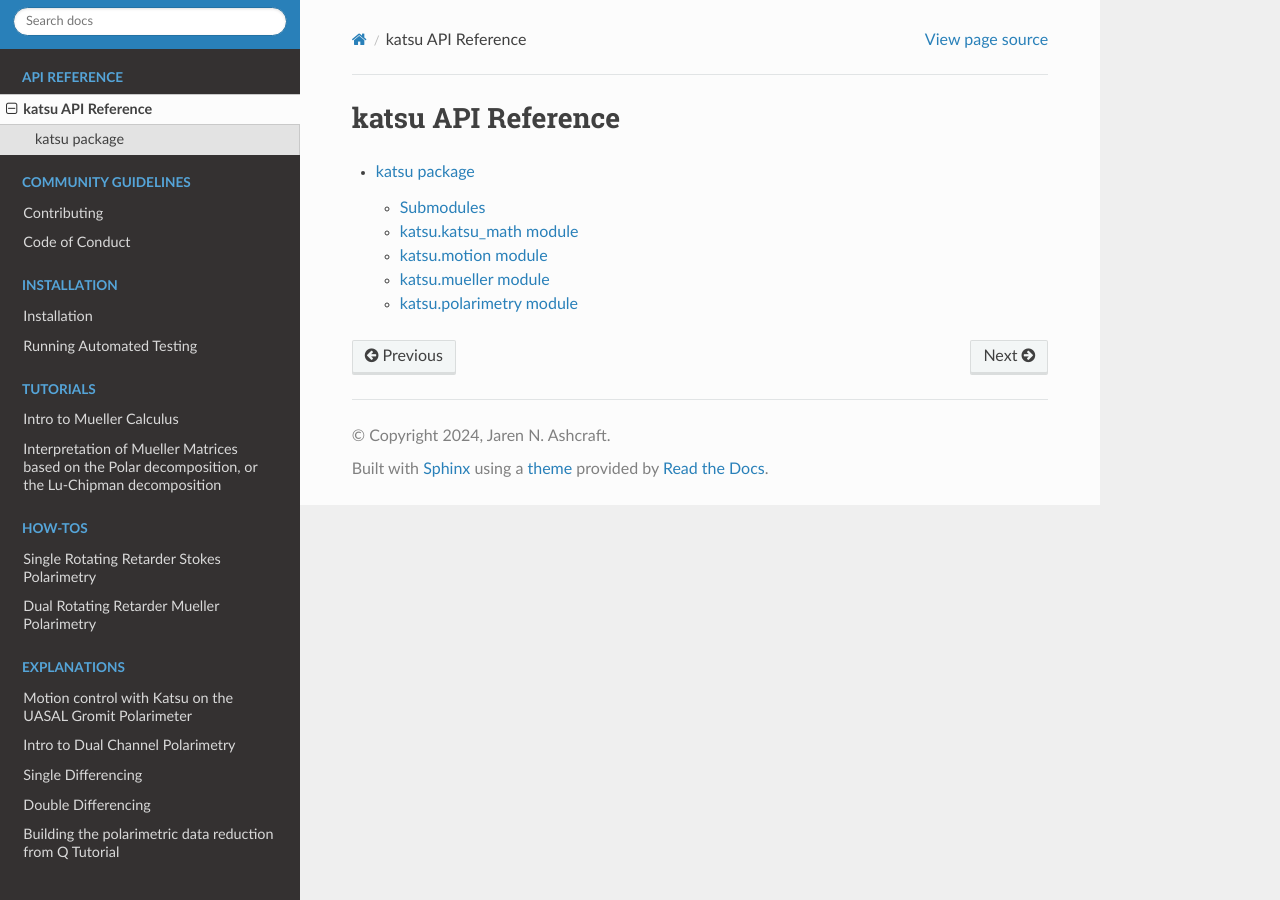
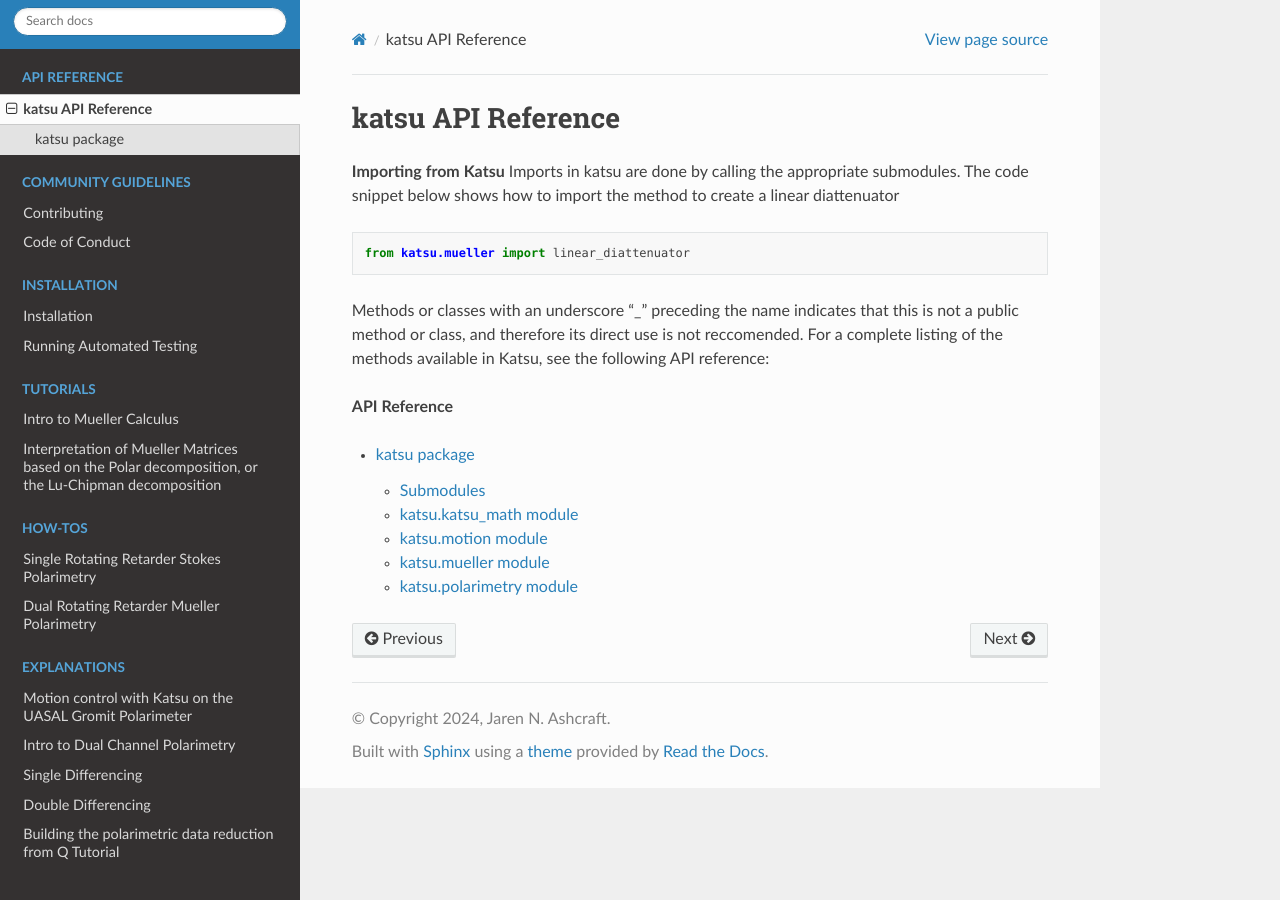
Before and after one commit to Jashcraf/katsu, a Sphinx documentation site: the page built from docs/modules.rst, in a window 1280 px wide. Built offline with Sphinx 7.4.7 and the Read the Docs theme 3.1.0, drawn with Linux system fonts in a browser that asks for light colours; pages that are not in the unit, such as notebooks, are missing from menus.

Commit message:
try move section into modules

```diff
--- a/docs/modules.rst
+++ b/docs/modules.rst
@@ -1,5 +1,16 @@
 katsu API Reference
 =====
+
+**Importing from Katsu**
+Imports in katsu are done by calling the appropriate submodules. The code snippet below shows how to import the method to create a linear diattenuator
+
+.. code-block:: python
+
+   from katsu.mueller import linear_diattenuator
+
+Methods or classes with an underscore "_" preceding the name indicates that this is not a public method or class, and therefore its direct use is not reccomended. For a complete listing of the methods available in Katsu, see the following API reference:
+
+**API Reference**
 
 .. toctree::
    :maxdepth: 4
```
Also changed, not shown: docs/index.rst (+0 -11 lines).
